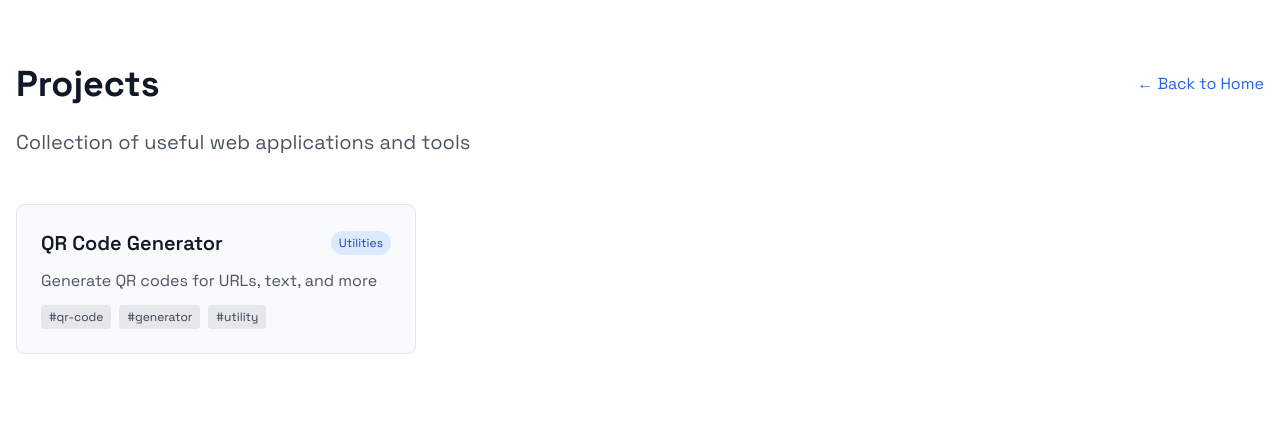
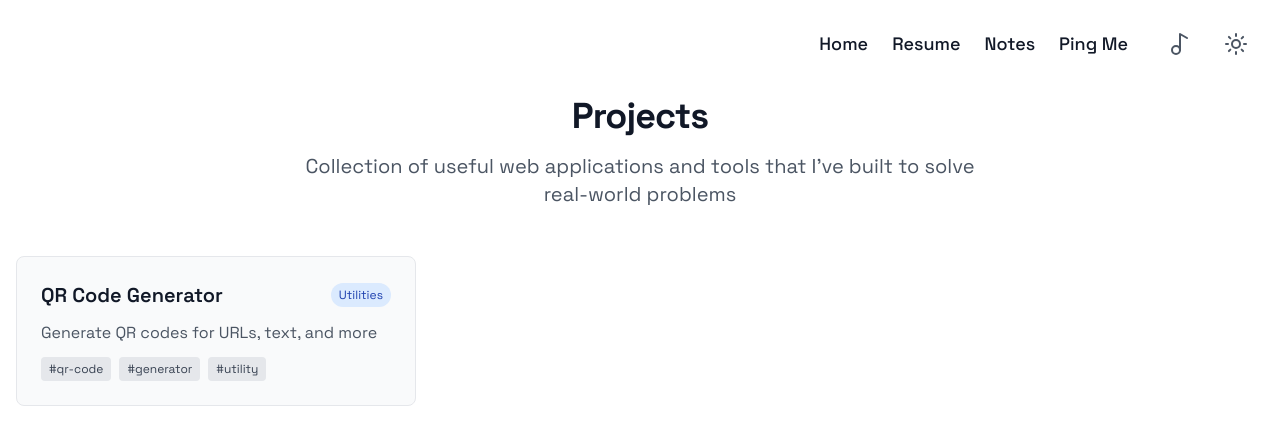
Before and after one commit to ptt3199/my-porfolio-website, a Next.js app: page /projects in a window 1280 px wide. Shown: the top 444 px of the page. Built offline with nearby package versions, Linux system fonts and the light colour scheme.

Commit message:
fix: Improve projects navigation and layout - Add Projects link to homepage navigation - Update project pages to navigate back to /projects instead of homepage - Add consistent header layout to projects overview page matching homepage style

```diff
--- a/app/components/navigation.tsx
+++ b/app/components/navigation.tsx
@@ -2,6 +2,7 @@ import Link from 'next/link'
 
 const NAV_ITEMS = [
   { href: '/resume', text: 'Resume' },
+  { href: '/projects', text: 'Projects' },
   { href: '/notes', text: 'Notes' },
   { href: '/contact', text: 'Ping Me' },
 ]
--- a/app/components/project-layout.tsx
+++ b/app/components/project-layout.tsx
@@ -24,10 +24,10 @@ export function ProjectLayout({ src, title, description }: ProjectLayoutProps) {
               )}
             </div>
             <a
-              href="/"
+              href="/projects"
               className="text-blue-600 dark:text-blue-400 hover:underline"
             >
-              ← Back to Home
+              ← Back to Projects
             </a>
           </div>
         </div>
--- a/app/projects/page.tsx
+++ b/app/projects/page.tsx
@@ -1,25 +1,20 @@
 'use client'
 
 import Link from 'next/link'
+import { Header } from '../components/header'
 import { projectApps } from '../data/projects'
 
 export default function ProjectsPage() {
   return (
     <div className="min-h-screen bg-white dark:bg-gray-900 text-gray-900 dark:text-gray-100">
-      <div className="container mx-auto px-4 py-16">
-        {/* Header */}
-        <div className="mb-12">
-          <div className="flex items-center justify-between mb-6">
-            <h1 className="text-4xl font-bold">Projects</h1>
-            <Link
-              href="/"
-              className="text-blue-600 dark:text-blue-400 hover:underline"
-            >
-              ← Back to Home
-            </Link>
-          </div>
-          <p className="text-xl text-gray-600 dark:text-gray-400">
-            Collection of useful web applications and tools
+      <Header />
+
+      <main className="container mx-auto px-4 py-24">
+        {/* Title Section */}
+        <div className="mb-12 text-center">
+          <h1 className="text-4xl font-bold tracking-tight mb-4">Projects</h1>
+          <p className="text-xl text-gray-600 dark:text-gray-400 max-w-2xl mx-auto">
+            Collection of useful web applications and tools that I've built to solve real-world problems
           </p>
         </div>
 
@@ -64,7 +59,7 @@ export default function ProjectsPage() {
             </p>
           </div>
         )}
-      </div>
+      </main>
     </div>
   )
 }
```
